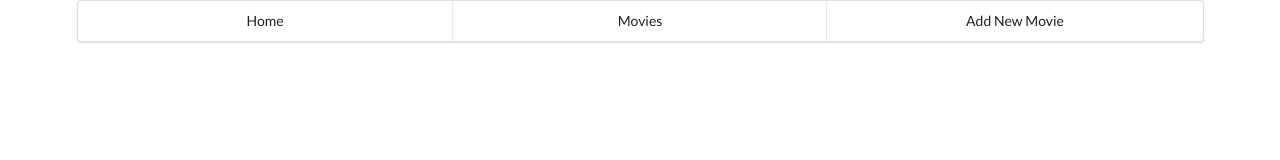
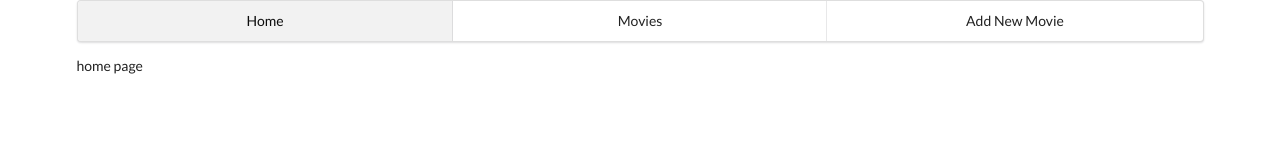
Before and after one commit to gglin26594/favourite-movie, a React (Create React App) app: page / in a window 1280 px wide. Shown: the top 160 px of the page. Built offline with nearby package versions, Linux system fonts and the light colour scheme.

Commit message:
make top nav bar with react router dom

```diff
--- a/package.json
+++ b/package.json
@@ -7,6 +7,7 @@
     "react": "^16.4.2",
     "react-dom": "^16.4.2",
     "react-redux": "^5.0.7",
+    "react-router-dom": "^4.3.1",
     "react-scripts": "1.1.5",
     "redux": "^4.0.0",
     "redux-devtools-extension": "^2.13.5",
--- a/src/App.css
+++ /dev/null
@@ -1,28 +0,0 @@
-.App {
-  text-align: center;
-}
-
-.App-logo {
-  animation: App-logo-spin infinite 20s linear;
-  height: 80px;
-}
-
-.App-header {
-  background-color: #222;
-  height: 150px;
-  padding: 20px;
-  color: white;
-}
-
-.App-title {
-  font-size: 1.5em;
-}
-
-.App-intro {
-  font-size: large;
-}
-
-@keyframes App-logo-spin {
-  from { transform: rotate(0deg); }
-  to { transform: rotate(360deg); }
-}
--- a/src/components/App.js
+++ b/src/components/App.js
@@ -1,11 +1,11 @@
 import React, { Component } from 'react';
-import '../App.css';
+
 
 class App extends Component {
   render() {
     return (
       <div className="App">
-
+        home page
       </div>
     );
   }
--- a/src/index.js
+++ b/src/index.js
@@ -7,6 +7,8 @@ import { createStore, applyMiddleware } from "redux";
 import rootReducer from "./reducers";
 import { composeWithDevTools } from "redux-devtools-extension";
 import { logger } from "redux-logger";
+import { BrowserRouter as Router, Route, NavLink } from "react-router-dom";
+import MoviePage from "./components/MoviePage";
 
 const store = createStore(
   rootReducer,
@@ -14,13 +16,24 @@ const store = createStore(
 );
 ReactDOM.render(
   <Provider store={store}>
-    <div className="ui container">
-      <div className="ui three item menu">
-        <a href="#" className="item">Home</a>
-        <a href="#" className="item">Movies</a>
-        <a href="#" className="item">Add New Movie</a>
+    <Router>
+      <div className="ui container">
+        <div className="ui three item menu">
+          <NavLink exact activeClassName="active" className="item" to="/">
+            Home
+          </NavLink>
+          <NavLink exact activeClassName="active" className="item" to="/movies">
+            Movies
+          </NavLink>
+          <NavLink exact activeClassName="active" className="item" to="/movies/new">
+            Add New Movie
+          </NavLink>
+        </div>
+        <Route exact path="/" component={App} />
+        <Route exact path="/movies" component={MoviePage} />
+
       </div>
-      <App /></div>
+    </Router>
   </Provider>,
   document.getElementById("root")
 );
```
Also changed, not shown: 1 other file (tests, documents, lock files or other folders).
